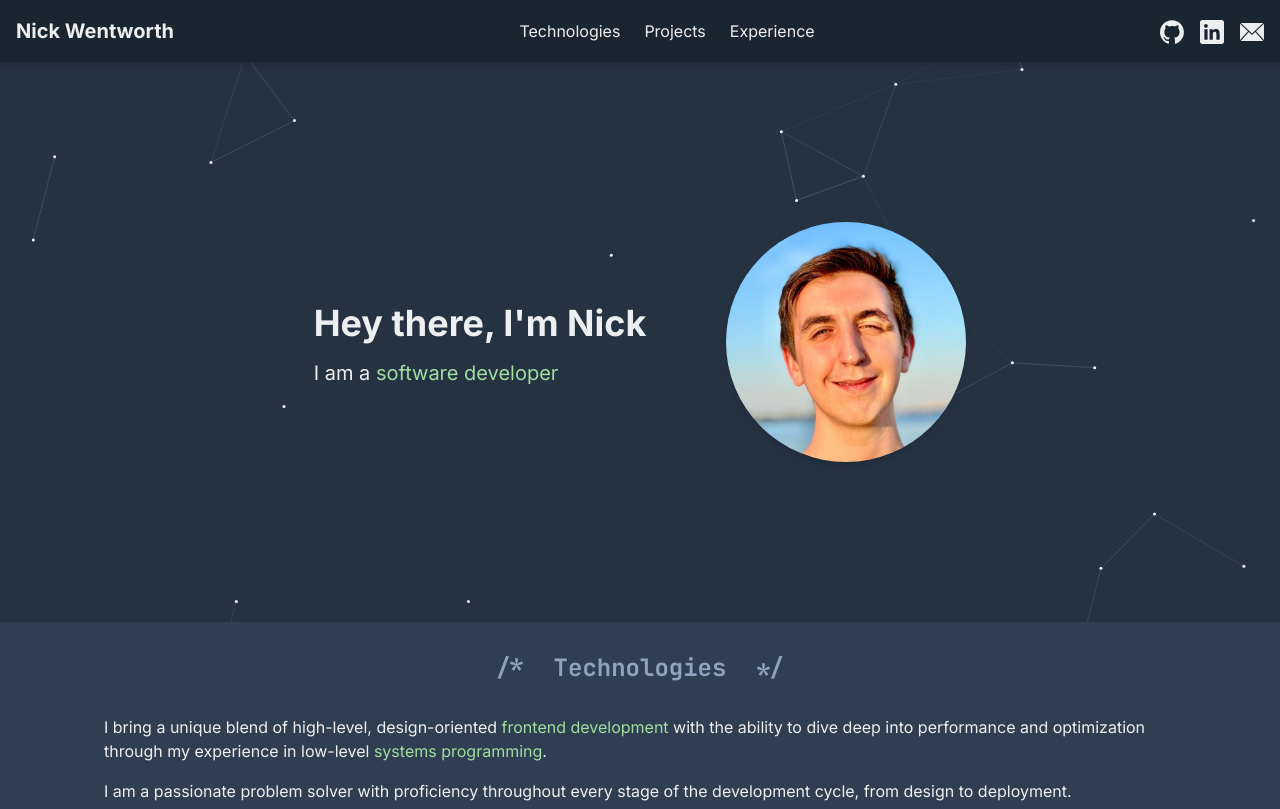
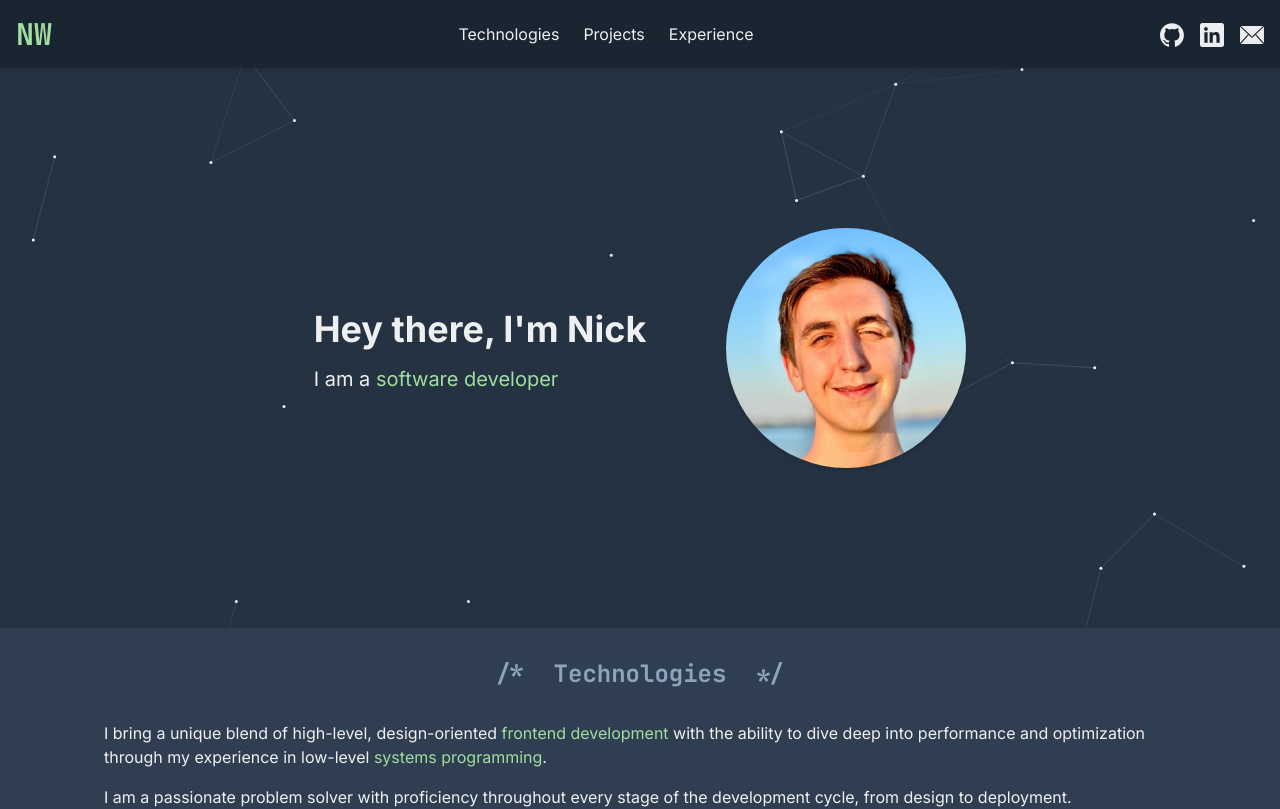
Before and after one commit to NickWentworth/portfolio, a React (Vite) app: page / in a window 1280 px wide. Shown: the top 809 px of the page. Built offline with nearby package versions, Linux system fonts and the light colour scheme.

Commit message:
adjusted header title

```diff
--- a/src/components/Header/common.tsx
+++ b/src/components/Header/common.tsx
@@ -1,5 +1,5 @@
 import { GitHub, LinkedIn, Mail } from '../../icons';
-import { Link } from '@chakra-ui/react';
+import { Heading, Link } from '@chakra-ui/react';
 
 // anchor points for header links and main page sections
 export const ANCHORS = {
@@ -10,8 +10,10 @@ export const ANCHORS = {
 
 /** Title component for header */
 export const TITLE = (
-    <Link href='/' fontSize='xl' fontWeight='bold'>
-        Nick Wentworth
+    <Link href='/'>
+        <Heading fontSize='3xl' color='accent.200'>
+            NW
+        </Heading>
     </Link>
 );
 
```
